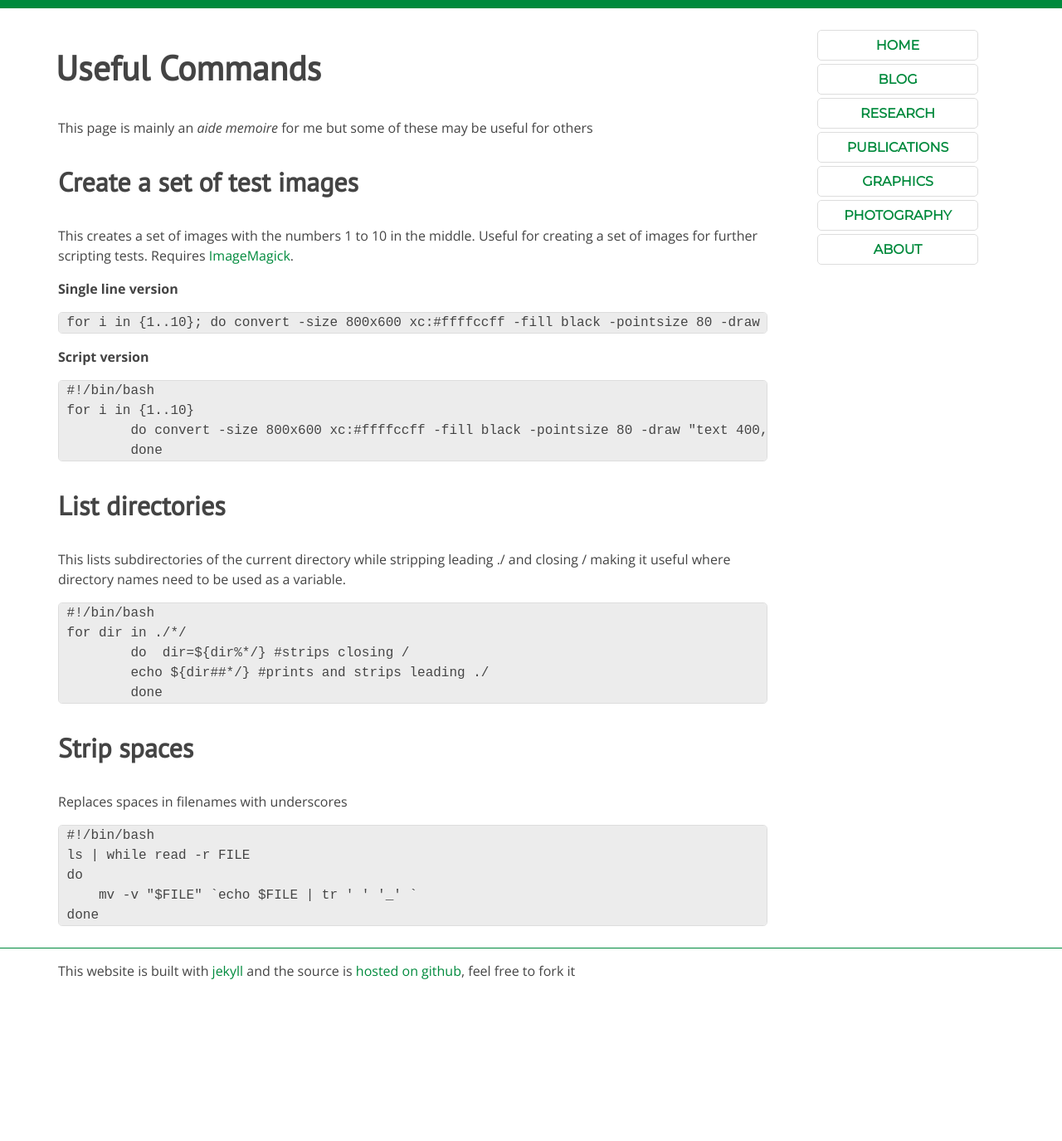
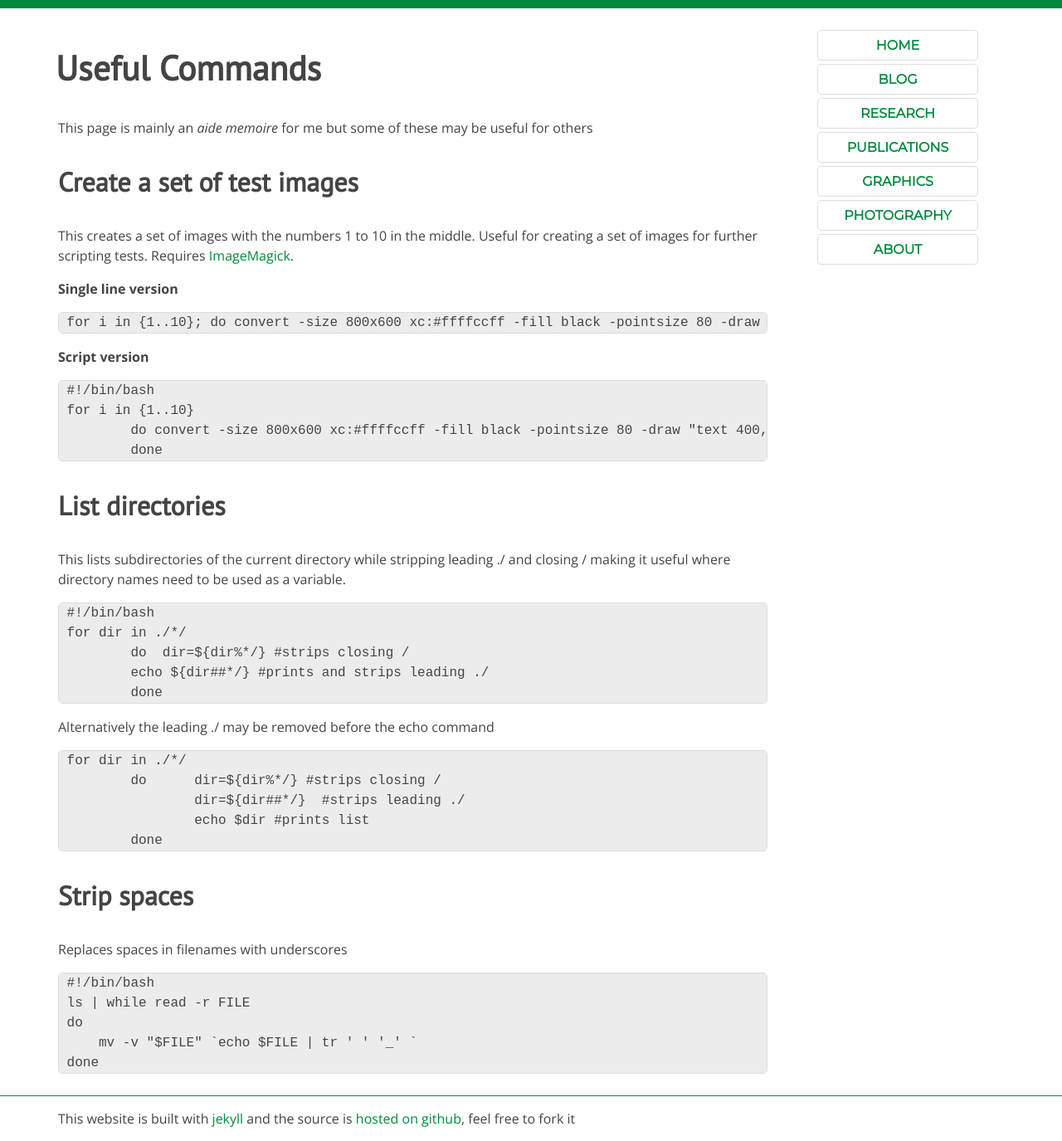
Before and after one commit to sebspain/sebspain.github.io, a Jekyll site: the page built from useful_commands.md, in a window 1280 px wide. Shown: the whole page at 83% size. Built offline with Jekyll 4.4.1, drawn with Linux system fonts in a browser that asks for light colours; Markdown is read by kramdown in place of the engine named in the settings; before the commit the page ends 1197 px from its top, so only the background shows below that.

Commit message:
add alternative dirlist

````diff
--- a/useful_commands.md
+++ b/useful_commands.md
@@ -33,6 +33,16 @@ for dir in ./*/
 	done
 ```
 
+Alternatively the leading ./ may be removed before the echo command
+
+```{sh}
+for dir in ./*/
+ 	do 	dir=${dir%*/} #strips closing /
+ 		dir=${dir##*/} 	#strips leading ./
+ 		echo $dir #prints list
+ 	done
+```
+
 ###Strip spaces
 Replaces spaces in filenames with underscores
 
````
